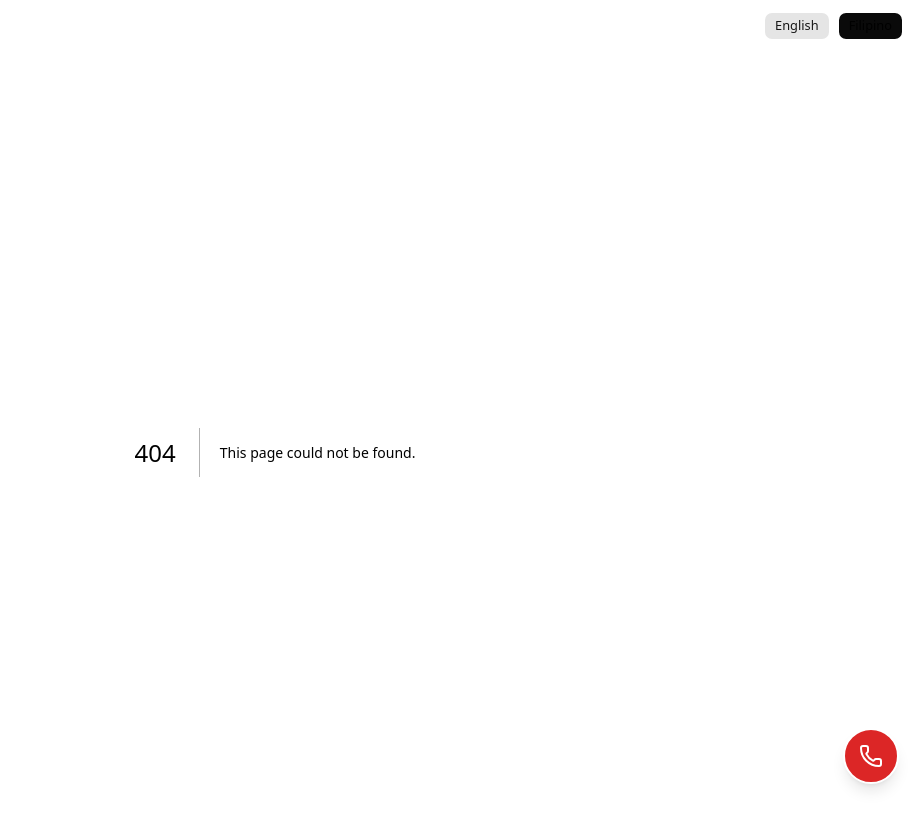
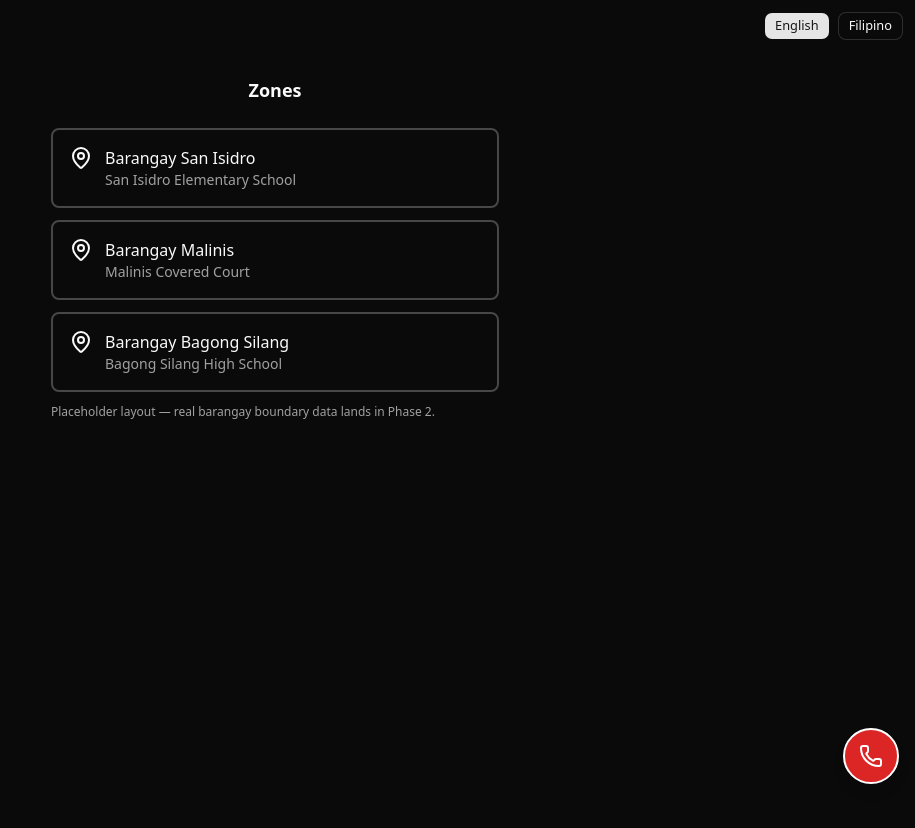
Before and after one commit to genostzy/WeatherWell, a Next.js app: page /map in a window 1280 px wide. Before the commit this address had no page. Shown: the top 828 px of the page, without its empty margins (365-1280 px from the left). After the commit the page ends 800 px from the top, so only its background shows below. Built offline with nearby package versions, Linux system fonts and the light colour scheme.

Commit message:
feat: add zone map and automated accessibility audit

```diff
--- /dev/null
+++ b/src/app/map/page.tsx
@@ -0,0 +1,11 @@
+import { ZoneMap } from "@/features/zones/zone-map";
+import { MOCK_ZONES } from "@/lib/mock-data";
+
+export default function MapPage() {
+  return (
+    <main className="flex flex-1 flex-col items-center gap-6 p-6">
+      <h1 className="text-lg font-semibold">Zones</h1>
+      <ZoneMap zones={MOCK_ZONES} />
+    </main>
+  );
+}
--- /dev/null
+++ b/src/features/zones/zone-map.tsx
@@ -0,0 +1,25 @@
+import { MapPin } from "lucide-react";
+import type { Zone } from "@/lib/types";
+
+export function ZoneMap({ zones }: { zones: Zone[] }) {
+  return (
+    <div className="grid w-full max-w-md gap-3">
+      {zones.map((zone) => (
+        <div
+          key={zone.id}
+          data-testid="zone-region"
+          className="flex items-start gap-3 rounded-md border-2 border-foreground/25 p-4"
+        >
+          <MapPin aria-hidden="true" className="h-6 w-6 shrink-0" />
+          <div>
+            <p className="font-medium">{zone.name}</p>
+            <p className="text-sm text-muted-foreground">{zone.evacuationCenterName}</p>
+          </div>
+        </div>
+      ))}
+      <p className="text-xs text-muted-foreground">
+        Placeholder layout — real barangay boundary data lands in Phase 2.
+      </p>
+    </div>
+  );
+}
```
Also changed, not shown: 2 other files (tests, documents, lock files or other folders).
